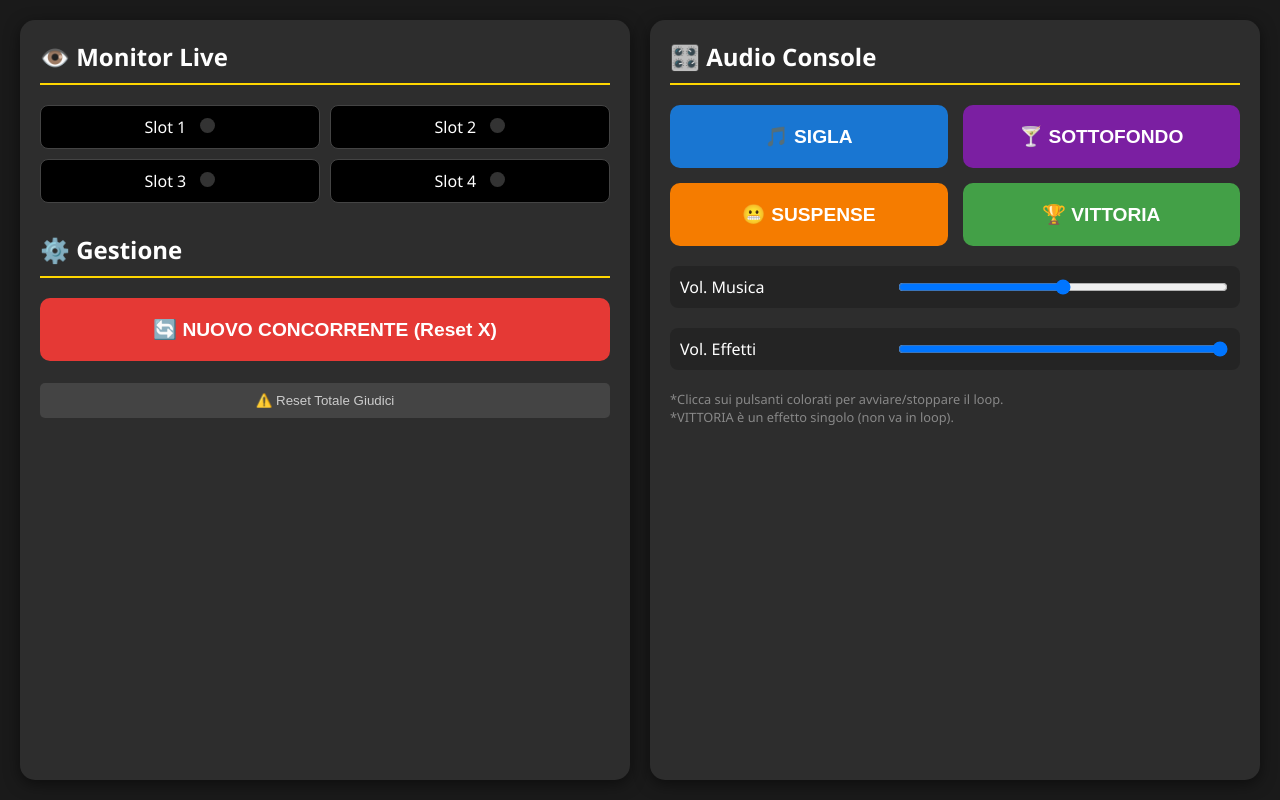
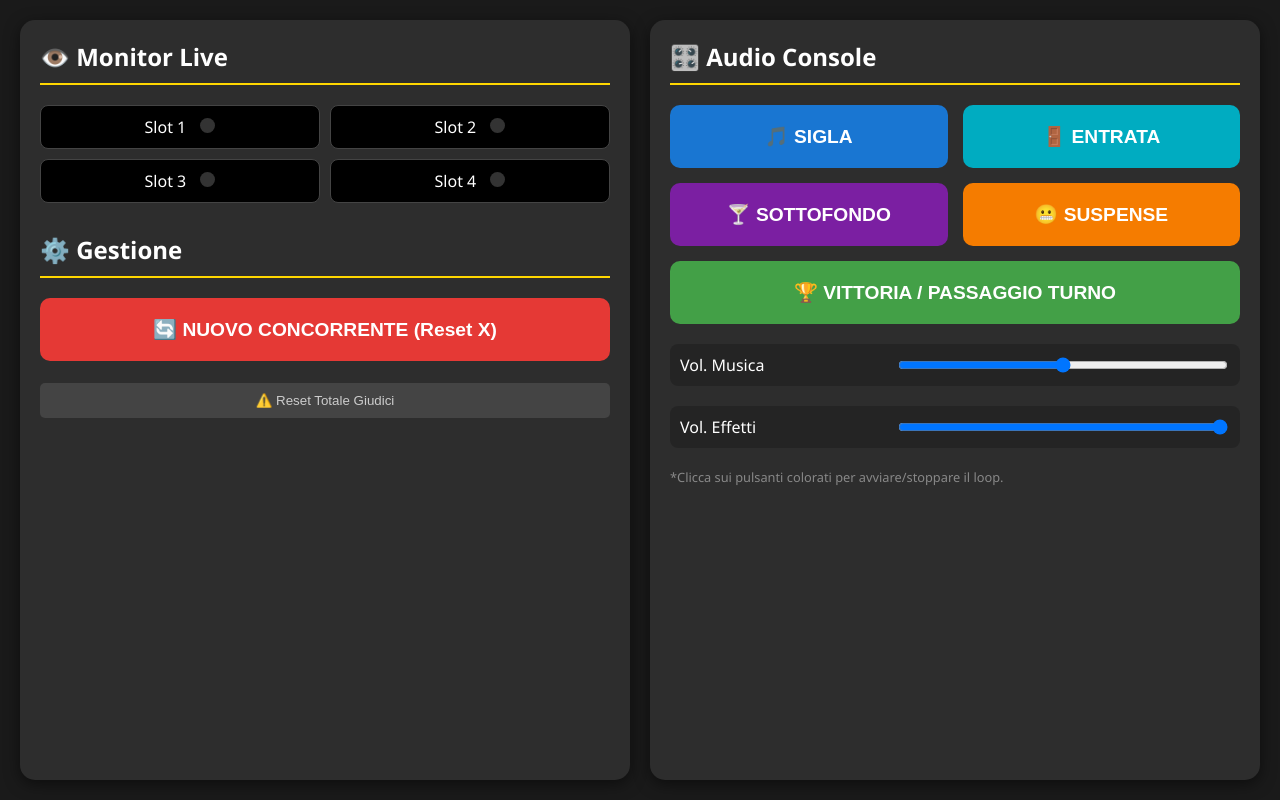
Before and after one commit to Kevinthehacker/talent-show, a website: page public/regia.html in a window 1280 px wide. Drawn offline with nearby package versions, Linux system fonts and the light colour scheme; no server answers.

Commit message:
Add 'Entrata' audio button and update audio logic
Added a new audio button for 'Entrata' and updated related audio management.

```diff
--- a/public/regia.html
+++ b/public/regia.html
@@ -26,6 +26,7 @@
 
         /* Colori Bottoni */
         .bg-blue { background: #1976d2; }   /* Sigla */
+        .bg-cyan { background: #00acc1; }   /* Entrata (NUOVO) */
         .bg-purple { background: #7b1fa2; } /* Sottofondo */
         .bg-orange { background: #f57c00; } /* Suspense */
         .bg-green { background: var(--green); } /* Vittoria */
@@ -69,16 +70,24 @@
                 🎵 SIGLA
                 <span class="playing-indicator">▶</span>
             </button>
+
+            <button class="btn-sound bg-cyan" onclick="toggleAudio('entrata')">
+                🚪 ENTRATA
+                <span class="playing-indicator">▶</span>
+            </button>
+
             <button class="btn-sound bg-purple" onclick="toggleAudio('sottofondo')">
                 🍸 SOTTOFONDO
                 <span class="playing-indicator">▶</span>
             </button>
+
             <button class="btn-sound bg-orange" onclick="toggleAudio('suspense')">
                 😬 SUSPENSE
                 <span class="playing-indicator">▶</span>
             </button>
-            <button class="btn-sound bg-green" onclick="playEffect('vittoria')">
-                🏆 VITTORIA
+
+            <button class="btn-sound bg-green" style="grid-column: span 2;" onclick="playEffect('vittoria')">
+                🏆 VITTORIA / PASSAGGIO TURNO
             </button>
         </div>
 
@@ -92,13 +101,12 @@
         </div>
 
         <div style="margin-top:20px; font-size:0.8em; color:#888;">
-            *Clicca sui pulsanti colorati per avviare/stoppare il loop.<br>
-            *VITTORIA è un effetto singolo (non va in loop).
+            *Clicca sui pulsanti colorati per avviare/stoppare il loop.
         </div>
     </div>
 
     <audio id="track-sigla" src="sigla.mp3" loop></audio>
-    <audio id="track-sottofondo" src="sottofondo.mp3" loop></audio>
+    <audio id="track-entrata" src="entrata.mp3" loop></audio> <audio id="track-sottofondo" src="sottofondo.mp3" loop></audio>
     <audio id="track-suspense" src="suspense.mp3" loop></audio>
     <audio id="fx-vittoria" src="vittoria.mp3"></audio>
     <audio id="fx-vai" src="vai.mp3"></audio>
@@ -110,6 +118,7 @@
         // --- GESTIONE AUDIO ---
         const tracks = {
             sigla: document.getElementById('track-sigla'),
+            entrata: document.getElementById('track-entrata'), // NUOVO RIFERIMENTO
             sottofondo: document.getElementById('track-sottofondo'),
             suspense: document.getElementById('track-suspense')
         };
@@ -118,17 +127,20 @@
             vai: document.getElementById('fx-vai')
         };
 
-        // Gestione Play/Stop Loop
+        // Gestione Play/Stop Loop (Tracce musicali)
         function toggleAudio(name) {
             const audio = tracks[name];
+            // Seleziona il bottone corretto in base all'evento onclick
             const btn = document.querySelector(`button[onclick="toggleAudio('${name}')"]`);
 
-            // Ferma tutti gli altri loop prima di avviare questo (solo uno alla volta)
+            // Ferma tutte le altre tracce
             Object.keys(tracks).forEach(k => {
                 if (k !== name) {
                     tracks[k].pause();
                     tracks[k].currentTime = 0;
-                    document.querySelector(`button[onclick="toggleAudio('${k}')"]`).classList.remove('playing');
+                    // Rimuove la classe playing dagli altri bottoni
+                    const otherBtn = document.querySelector(`button[onclick="toggleAudio('${k}')"]`);
+                    if(otherBtn) otherBtn.classList.remove('playing');
                 }
             });
 
@@ -144,7 +156,6 @@
 
         // Gestione Effetti Singoli (Jingle)
         function playEffect(name) {
-            // Ferma la musica di sottofondo momentaneamente se vuoi, o lasciala sotto
             sfx[name].currentTime = 0;
             sfx[name].play();
         }
@@ -172,7 +183,6 @@
 
                 if (slot.nome) {
                     el.innerHTML = `${slot.nome} <span class="status-dot"></span>`;
-                    // Se ha votato X
                     if (slot.scelta === 'X') {
                         el.querySelector('.status-dot').classList.add('on');
                         el.classList.add('attivo');
@@ -186,16 +196,14 @@
             }
         });
 
-        // Suono X anche in regia per conferma
         socket.on('suono', (scelta) => {
             if (scelta === 'X') sfx.vai.play();
         });
 
-        // Comandi al Server
         function resetGara() {
             socket.emit('reset');
-            // Ferma la musica suspense se è attiva
-            if (!tracks.suspense.paused) toggleAudio('suspense');
+            // Opzionale: Ferma la suspense se attiva
+             if (!tracks.suspense.paused) toggleAudio('suspense');
         }
 
         function resetTotale() {
```
